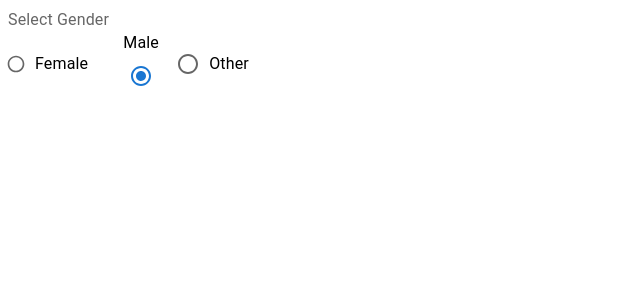
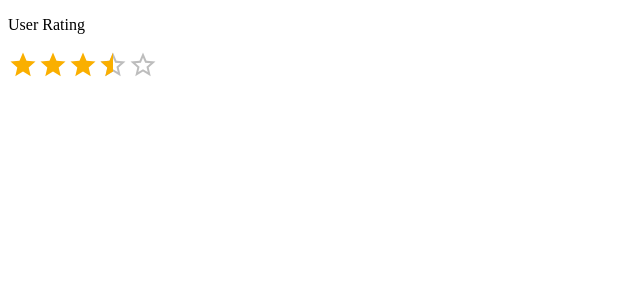
Before and after one commit to apni-coding/MUI_tutorial, a React (Create React App) app: page / in a window 1280 px wide. Shown: the top 300 px of the page, without its empty margins (0-640 px from the left). Built offline with nearby package versions, Linux system fonts and the light colour scheme.

Commit message:
rating component in mui

```diff
--- a/src/App.js
+++ b/src/App.js
@@ -3,12 +3,13 @@ import MuiButtonGroup from "./components/MuiButtonGroup";
 import MuiCheckbox from "./components/MuiCheckbox";
 import MuiFloatingActionButton from "./components/MuiFloatingActionButton";
 import MuiRadioButton from "./components/MuiRadioButton";
+import MuiRating from "./components/MuiRating";
 
 
 function App() {
   return (
     <>
-   <MuiRadioButton />
+  <MuiRating />
     </>
   );
 }
--- /dev/null
+++ b/src/components/MuiRating.js
@@ -0,0 +1,23 @@
+import React, { useState } from 'react'
+import {Rating} from '@mui/material'
+function MuiRating() {
+    const [rating, setRating] = useState(3.5)
+  return (
+    <div>
+    <p>User Rating</p>
+      <Rating
+        value={rating}
+        onChange={(event, newValue)=>{
+            // alert(newValue)
+            setRating(newValue)
+        }}
+        // disabled
+        // readOnly
+        size='large'
+        precision={0.5}
+      />
+    </div>
+  )
+}
+
+export default MuiRating
```
